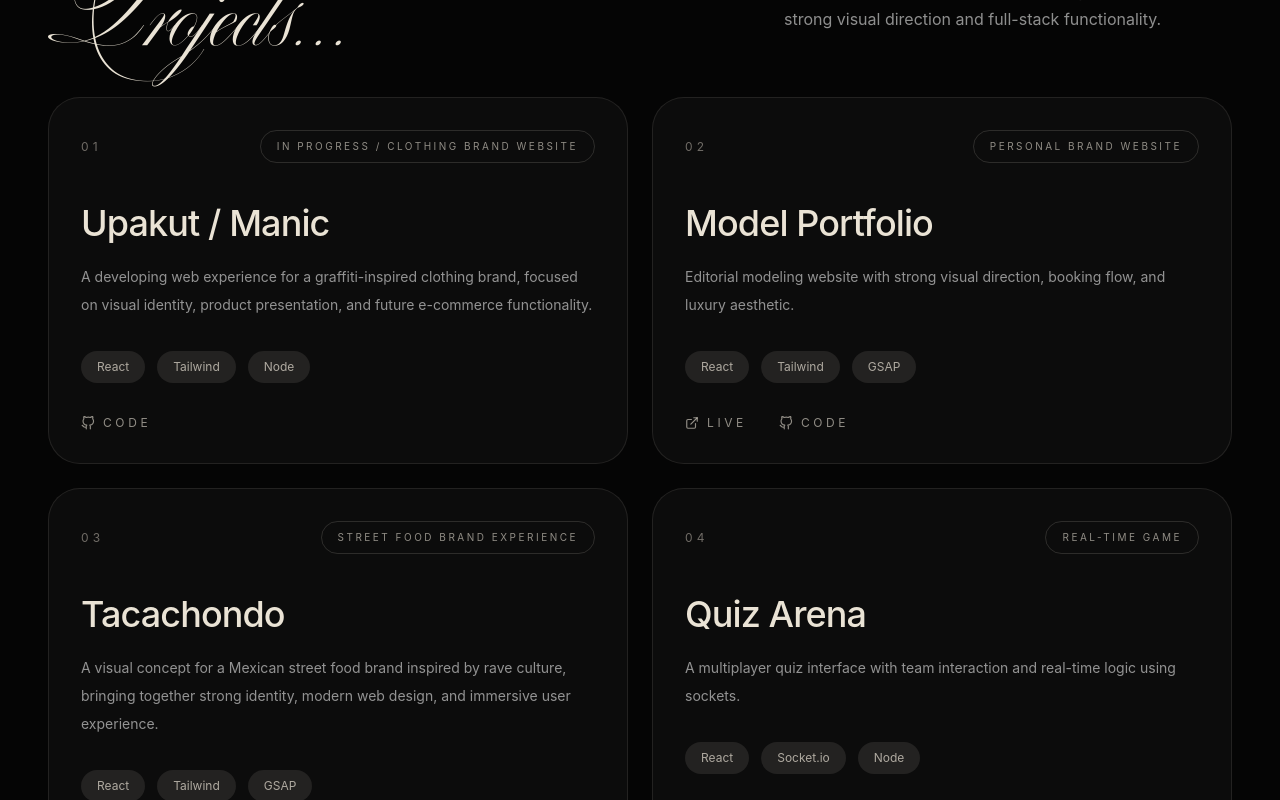
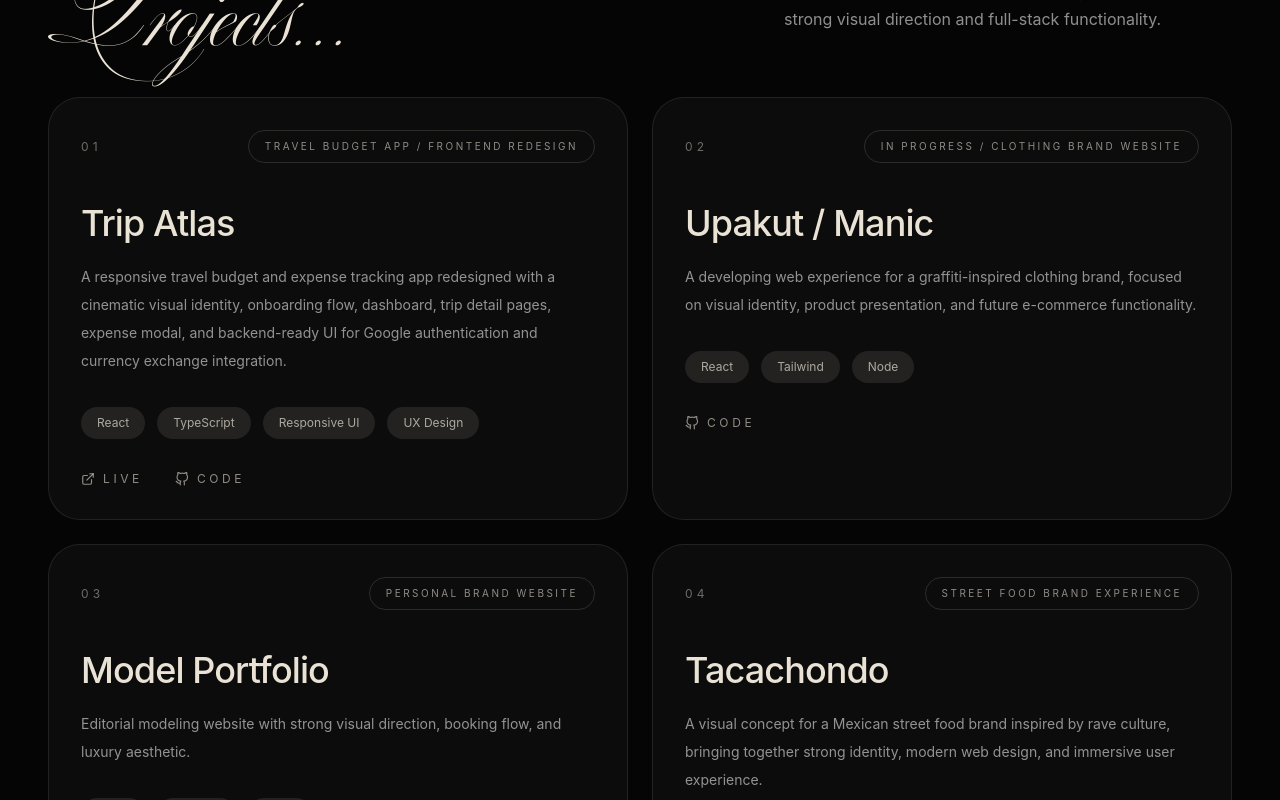
Before and after one commit to karlaleticiaavila/karla-portfolio, a React (Vite) app: page / in a window 1280 px wide. Shown: the part 1000-1800 px from the top of the page. Built offline with nearby package versions, Linux system fonts and the light colour scheme.

Commit message:
add atlas project

```diff
--- a/src/components/Projects.tsx
+++ b/src/components/Projects.tsx
@@ -7,10 +7,21 @@ import upakutImg from "../assets/upakut.jpg";
 import modelImg from "../assets/model.jpg";
 import tacachondoImg from "../assets/tacachondo.jpg";
 import quizImg from "../assets/quiz.jpg";
+import tripAtlasImg from "../assets/trip-atlas.jpg";
 
 gsap.registerPlugin(ScrollTrigger);
 
 const projects = [
+  {
+  title: "Trip Atlas",
+  type: "Travel Budget App / Frontend Redesign",
+  description:
+    "A responsive travel budget and expense tracking app redesigned with a cinematic visual identity, onboarding flow, dashboard, trip detail pages, expense modal, and backend-ready UI for Google authentication and currency exchange integration.",
+  tech: ["React", "TypeScript", "Responsive UI", "UX Design"],
+  image: tripAtlasImg,
+  live: "https://trip-atlas.netlify.app/",
+  github: "AQUI_TU_LINK_DE_GITHUB",
+},
   {
     title: "Upakut / Manic",
     type: "In Progress / Clothing Brand Website",
```
Also changed, not shown: src/assets/trip-atlas.jpg (added).
